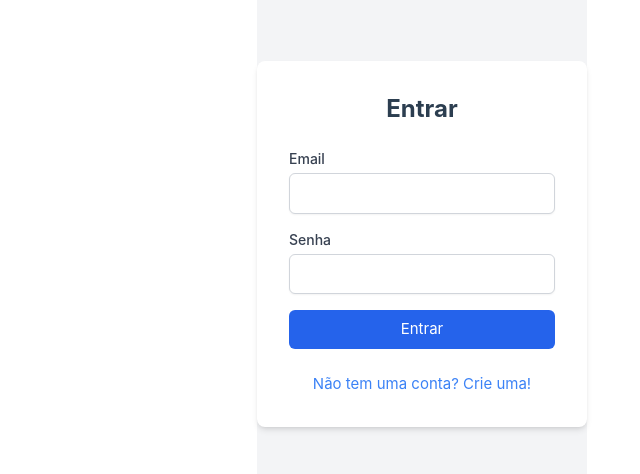
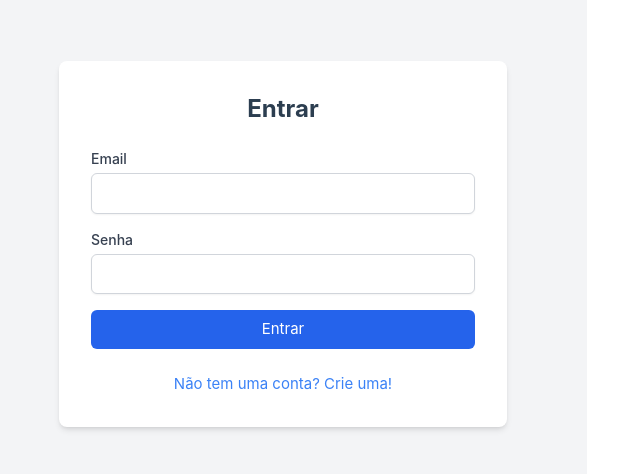
Before and after one commit to diizk/todo-list, a Vue app in the folder todo_list_frontend/: page / in a window 1280 px wide. Shown: the part 156-630 px from the top of the page, without its empty margins (53-693 px from the left). Built offline with nearby package versions, Linux system fonts and the light colour scheme.

Commit message:
fix: login page

```diff
--- a/todo_list_frontend/src/assets/main.css
+++ b/todo_list_frontend/src/assets/main.css
@@ -2,6 +2,13 @@
 @tailwind base;
 @tailwind components;
 @tailwind utilities;
+
+html,
+body,
+#app {
+  height: 100%;
+  width: 100%;
+}
 
 #app {
   max-width: 1280px;
--- a/todo_list_frontend/src/main.js
+++ b/todo_list_frontend/src/main.js
@@ -6,6 +6,7 @@ import { createPinia } from 'pinia'
 import App from './App.vue'
 import router from './router'
 import axios from 'axios'
+import './assets/main.css';
 
 axios.defaults.baseURL = 'http://127.0.0.1:8000/api/'
 
```
